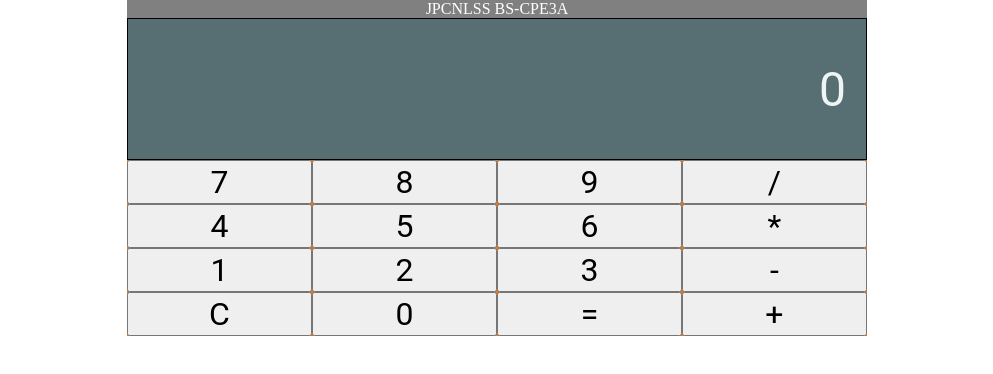
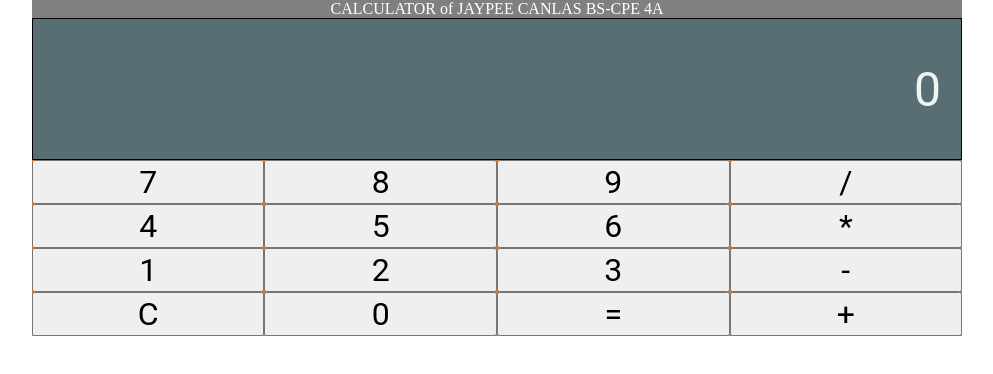
Before and after one commit to jpcnlss/my-app, a React (Create React App) app: page / in a window 1280 px wide. Shown: the top 374 px of the page, without its empty margins (143-1136 px from the left). Built offline with nearby package versions, Linux system fonts and the light colour scheme.

Commit message:
Update App.js

```diff
--- a/src/App.js
+++ b/src/App.js
@@ -98,7 +98,7 @@ function App() {
 
   return (
   <div className="Calculator">
-  <div className="calculatorName">JPCNLSS BS-CPE3A</div>
+  <div className="calculatorName">CALCULATOR of JAYPEE CANLAS BS-CPE 4A</div>
     <Display display={disp}/>
 	<div className="ButtonContainer">
       <Button label={7} onClick={numberClickHandler}/>
```
